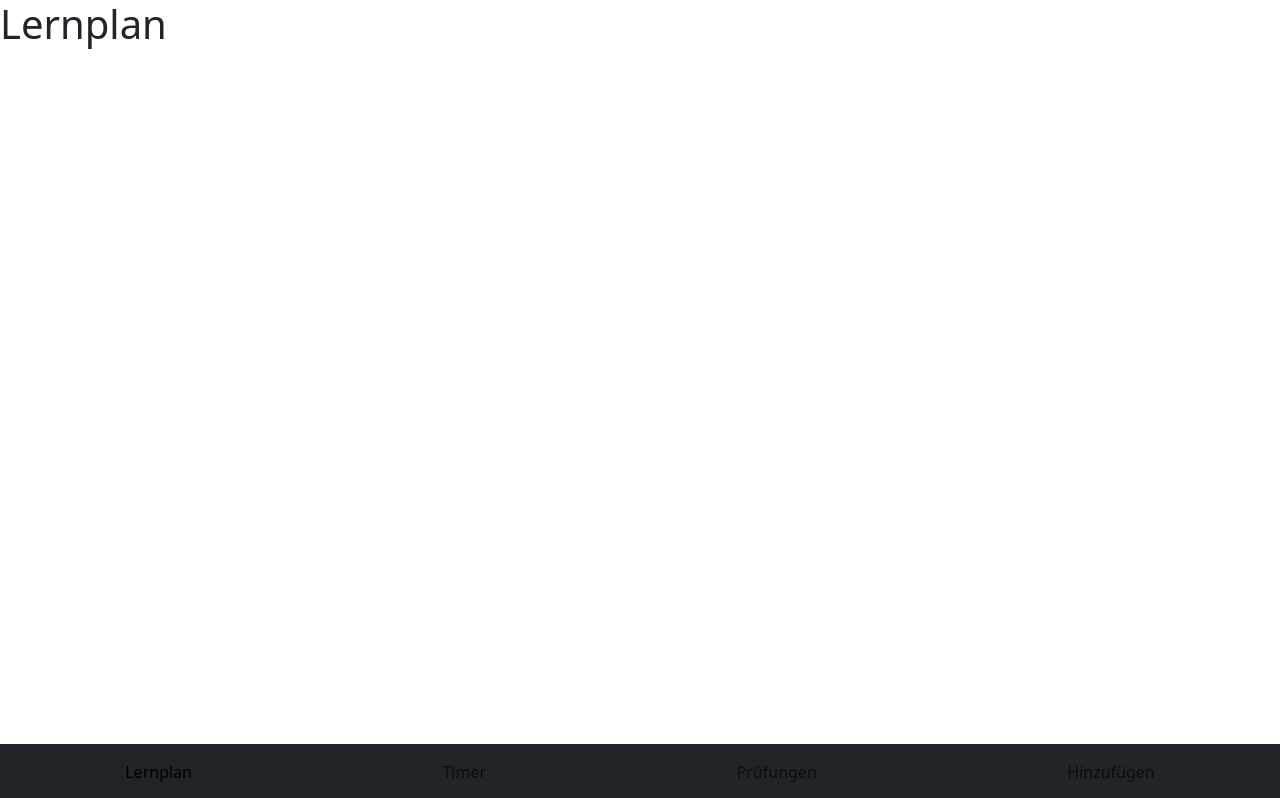
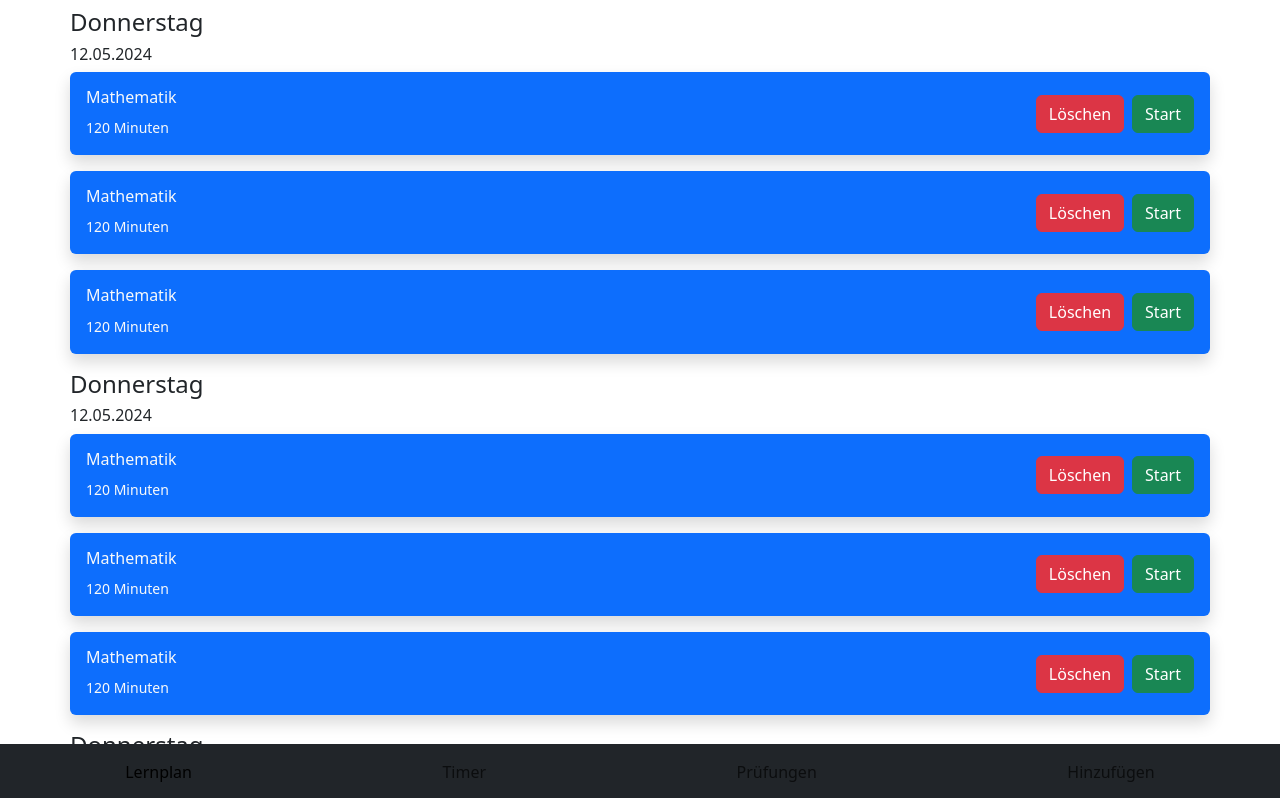
Before and after one commit to cdehnert18/Lernhelfer, a Vue app: page /learn in a window 1280 px wide. Shown: the top 798 px of the page. Built offline with nearby package versions, Linux system fonts and the light colour scheme; the HTML template or start-up script is replaced by a standard one.

Commit message:
- design of components

```diff
--- /dev/null
+++ b/src/components/LearningDay.vue
@@ -0,0 +1,15 @@
+<script setup lang="ts">
+import LearningUnit from '@/components/LearningUnit.vue'
+</script>
+
+<template>
+  <header class="px-4 mt-2 mb-2">
+    <div class="container px-0">
+      <h4>Donnerstag</h4>
+      <h6>12.05.2024</h6>
+    </div>
+  </header>
+  <main class="px-4">
+    <LearningUnit v-for="n in 3" :key="n" class="mb-3"></LearningUnit>
+  </main>
+</template>
--- /dev/null
+++ b/src/components/LearningUnit.vue
@@ -0,0 +1,14 @@
+<template>
+  <div class="container bg-primary text-light rounded shadow p-3">
+    <div class="row align-items-center">
+      <div class="col">
+        <h6>Mathematik</h6>
+        <small>120 Minuten</small>
+      </div>
+      <div class="col-auto d-flex gap-2">
+        <button class="btn btn-danger">Löschen</button>
+        <button class="btn btn-success">Start</button>
+      </div>
+    </div>
+  </div>
+</template>
--- a/src/views/LernView.vue
+++ b/src/views/LernView.vue
@@ -1,3 +1,7 @@
+<script setup lang="ts">
+import LearningDay from '@/components/LearningDay.vue'
+</script>
+
 <template>
-  <h1>Lernplan</h1>
+  <LearningDay v-for="n in 3" :key="n"></LearningDay>
 </template>
```
